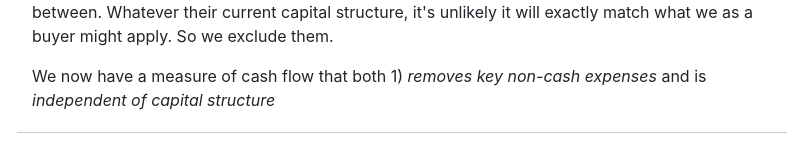
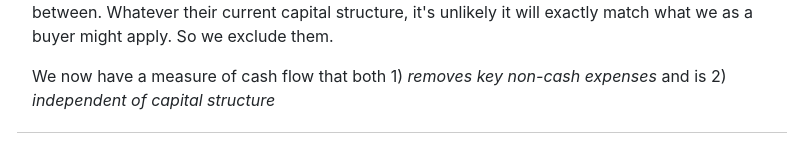
Before and after one commit to edelgm6/buyout, a Next.js app: page /cash-flow in a window 1280 px wide. Shown: the part 1426-1588 px from the top of the page, without its empty margins (238-1041 px from the left). Built offline with nearby package versions, Linux system fonts and the light colour scheme.

Commit message:
little tweak

```diff
--- a/pages/cash-flow.js
+++ b/pages/cash-flow.js
@@ -125,7 +125,7 @@ export default function Home() {
         <h5>Why don't we include Taxes and Interest, which are cash expenses?</h5>
         <p>Because, while they are actual cash expenses, they are <strong>dependent on financing!</strong> The current owner of the business might have no debt, they might have a lot of debt, or somewhere in between. Whatever their current capital structure, it's unlikely it will exactly match what we as a buyer might apply. So we exclude them.</p>
 
-        <p>We now have a measure of cash flow that both 1) <i>removes key non-cash expenses</i> and is <i>independent of capital structure</i></p>
+        <p>We now have a measure of cash flow that both 1) <i>removes key non-cash expenses</i> and is 2) <i>independent of capital structure</i></p>
 
         <Container>
         </Container>
```
